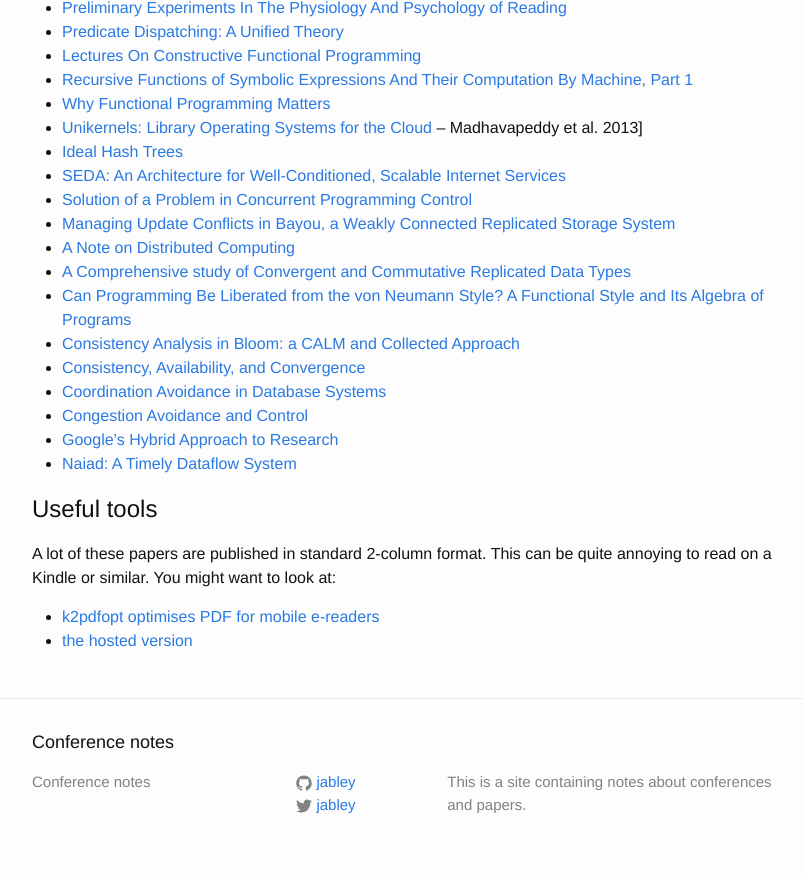
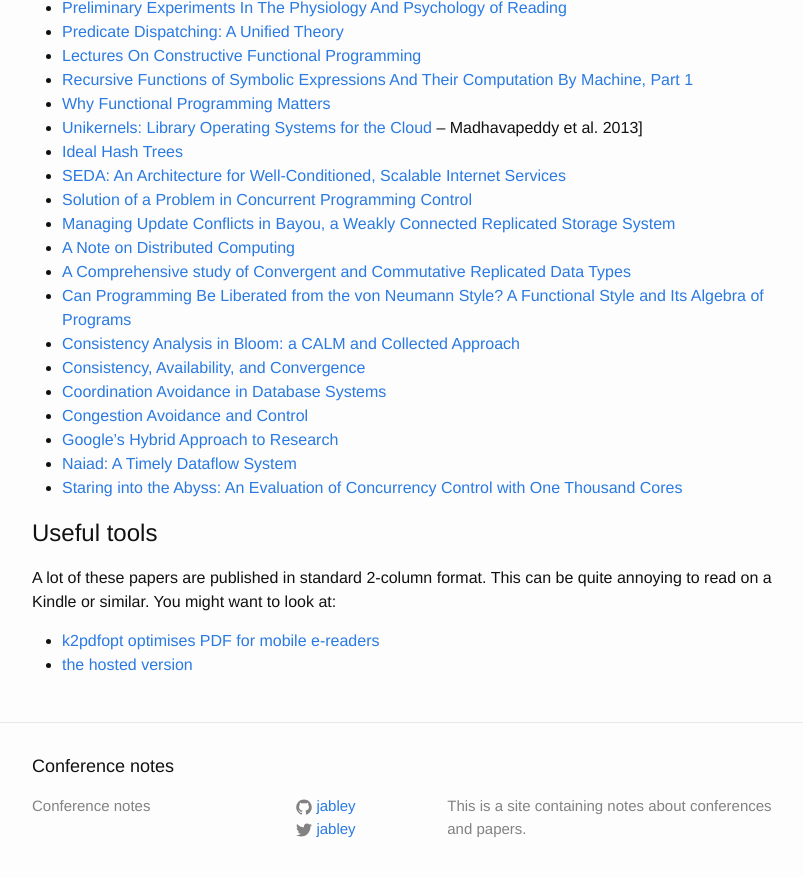
Before and after one commit to jabley/confnotes.club, a Jekyll site: the page built from _papers/index.md, in a window 1280 px wide and 900 px high, scrolled down 921 px. Shown: the top 877 px of the window, without its empty margins (238-1041 px from the left). Built offline with Jekyll 4.4.1, drawn with Linux system fonts in a browser that asks for light colours.

Commit message:
Add database concurrency paper

```diff
--- a/_papers/index.md
+++ b/_papers/index.md
@@ -54,6 +54,7 @@ Not necessarily papers we love, but we try to continually learn and improve. Rea
 - [Congestion Avoidance and Control](http://ee.lbl.gov/papers/congavoid.pdf)
 - [Google's Hybrid Approach to Research](http://static.googleusercontent.com/media/research.google.com/en/us/pubs/archive/38149.pdf)
 - [Naiad: A Timely Dataflow System](http://research.microsoft.com/pubs/201100/naiad_sosp2013.pdf)
+- [Staring into the Abyss: An Evaluation of Concurrency Control with One Thousand Cores](http://www.vldb.org/pvldb/vol8/p209-yu.pdf)
 
 ## Useful tools
 
```
